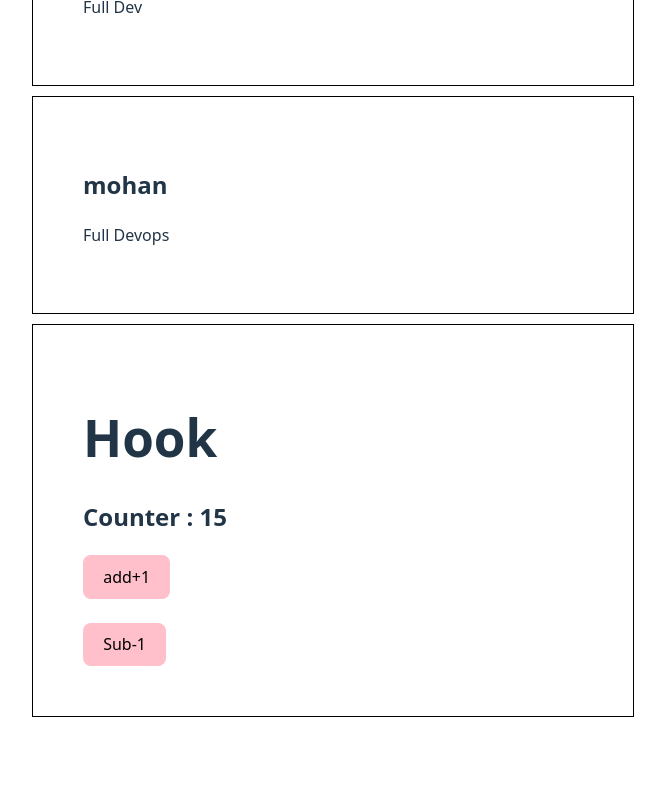
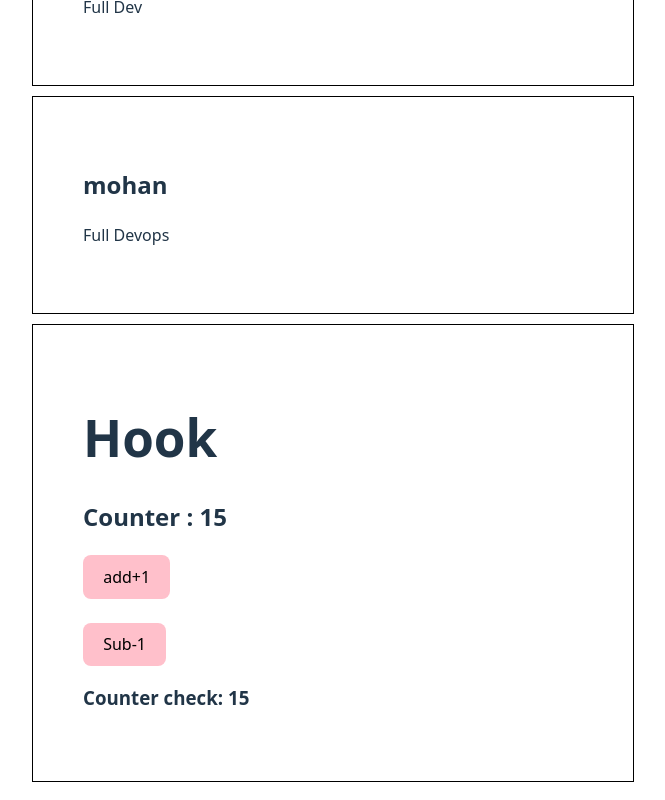
Before and after one commit to Harshit-Learn/REACT-JS, a React (Vite) app in the folder dailytask/: page / in a window 1280 px wide. Shown: the part 265-1065 px from the top of the page, without its empty margins (478-1143 px from the left). Before the commit the page ends 1000 px from the top, so only its background shows below. Built offline with nearby package versions, Linux system fonts and the light colour scheme.

Commit message:
Changes in  Hoos

```diff
--- a/dailytask/src/Component/Hook.jsx
+++ b/dailytask/src/Component/Hook.jsx
@@ -23,7 +23,7 @@ const Hook = () => {
       <h2> Counter  : {value>20? "stop" : value && value<0? "stop" : value }</h2>
       <button onClick = {addValue} style = {{  backgroundColor:"pink" }}> add+1</button> <br></br> <br></br>
       <button onClick = {remove} style = {{  backgroundColor:"pink" }}> Sub-1</button>
-      {/* <h3>Counter check: {value}</h3> */}
+      <h3>Counter check: {value}</h3>
 
     </div>
   )
```
